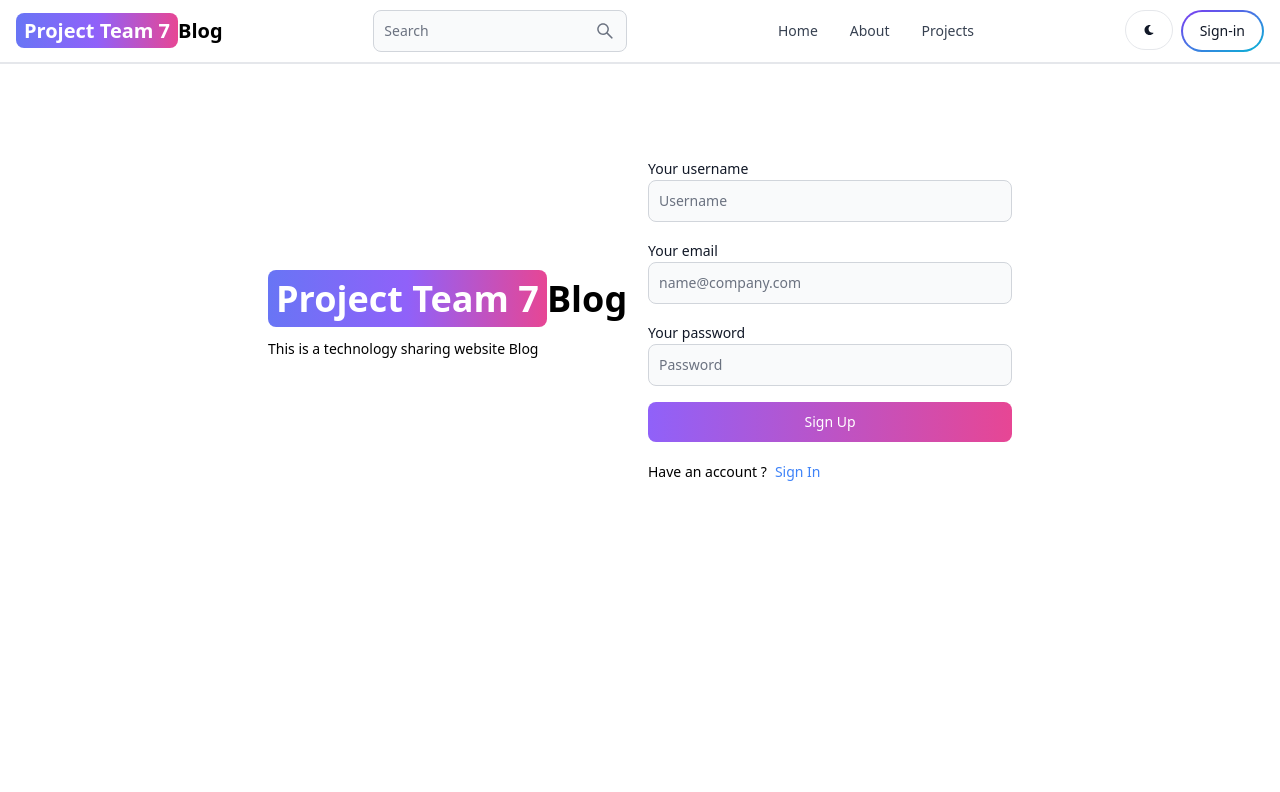
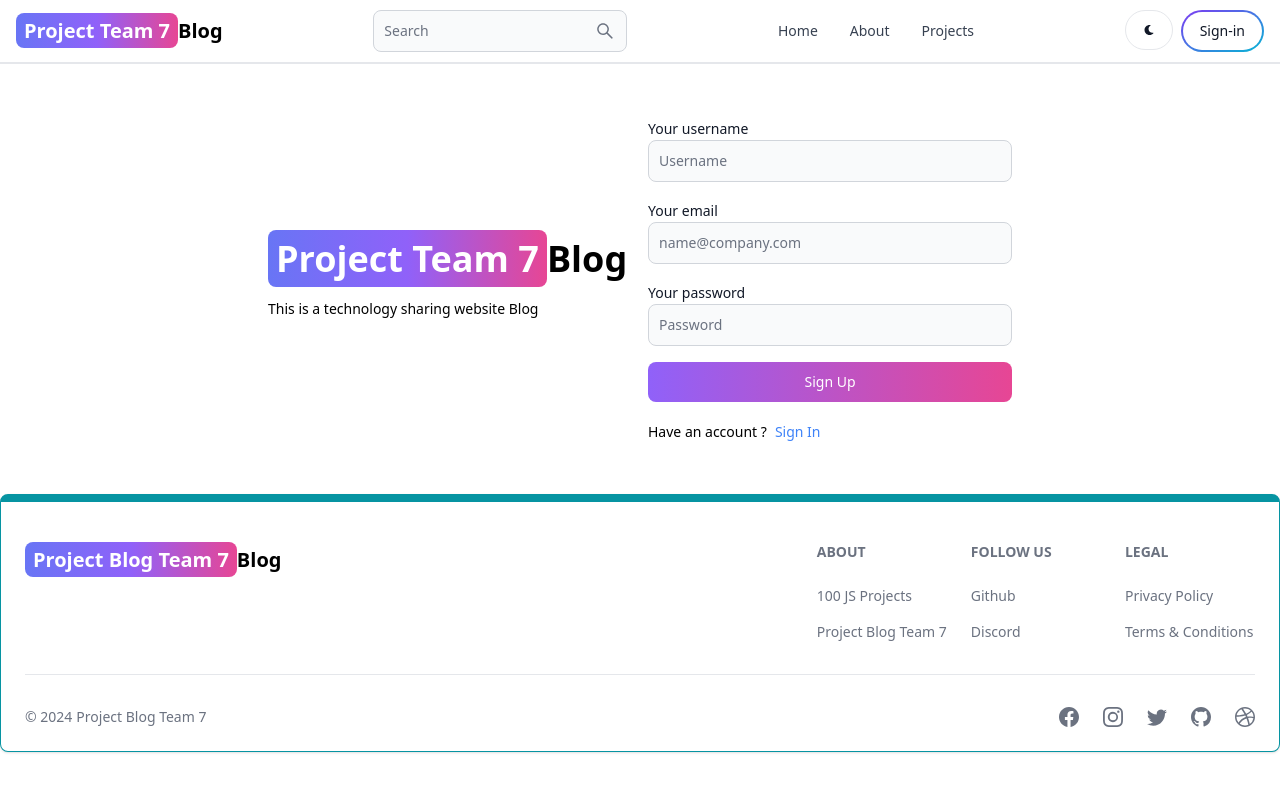
Before and after one commit to NgocNhan43/Project_WDP301, a React (Vite) app in the folder client/: page /sign-up in a window 1280 px wide. Shown: the top 792 px of the page. Built offline with nearby package versions, Linux system fonts and the light colour scheme.

Commit message:
update App, Footer, SignUp

```diff
--- a/client/src/App.jsx
+++ b/client/src/App.jsx
@@ -6,6 +6,7 @@
 import Dashboard from './pages/Dashboard'
 import Projects from './pages/Projects'
 import Header from './components/Header'
+import Footer from './pages/Footer'
 
 export default function App() {
   return (
@@ -20,7 +21,7 @@
         <Route path="/projects" element ={<Projects/>}/>
 
        </Routes>
-
+      <Footer/>
     </BrowserRouter>
   )
 }
--- /dev/null
+++ b/client/src/pages/Footer.jsx
@@ -0,0 +1,81 @@
+import { Footer } from 'flowbite-react';
+import { Link } from 'react-router-dom';
+import { BsFacebook, BsInstagram, BsTwitter, BsGithub, BsDribbble } from 'react-icons/bs';
+export default function FooterCom() {
+  return (
+    <Footer container className='border border-t-8 border-teal-500'>
+      <div className='w-full max-w-7xl mx-auto'>
+        <div className='grid w-full justify-between sm:flex md:grid-cols-1'>
+          <div className='mt-5'>
+            <Link
+              to='/'
+              className='self-center whitespace-nowrap text-lg sm:text-xl font-semibold dark:text-white'
+            >
+              <span className='px-2 py-1 bg-gradient-to-r from-indigo-500 via-purple-500 to-pink-500 rounded-lg text-white'>
+                Project Blog Team 7
+              </span>
+              Blog
+            </Link>
+          </div>
+          <div className='grid grid-cols-2 gap-8 mt-4 sm:grid-cols-3 sm:gap-6'>
+            <div>
+              <Footer.Title title='About' />
+              <Footer.LinkGroup col>
+                <Footer.Link
+                  href='https://www.100jsprojects.com'
+                  target='_blank'
+                  rel='noopener noreferrer'
+                >
+                  100 JS Projects
+                </Footer.Link>
+                <Footer.Link
+                  href='/about'
+                  target='_blank'
+                  rel='noopener noreferrer'
+                >
+                   Project Blog Team 7
+                </Footer.Link>
+              </Footer.LinkGroup>
+            </div>
+            <div>
+              <Footer.Title title='Follow us' />
+              <Footer.LinkGroup col>
+                <Footer.Link
+                  href='https://www.github.com/sahandghavidel'
+                  target='_blank'
+                  rel='noopener noreferrer'
+                >
+                  Github
+                </Footer.Link>
+                <Footer.Link href='#'>Discord</Footer.Link>
+              </Footer.LinkGroup>
+            </div>
+            <div>
+              <Footer.Title title='Legal' />
+              <Footer.LinkGroup col>
+                <Footer.Link href='#'>Privacy Policy</Footer.Link>
+                <Footer.Link href='#'>Terms &amp; Conditions</Footer.Link>
+              </Footer.LinkGroup>
+            </div>
+          </div>
+        </div>
+        <Footer.Divider />
+        <div className='w-full sm:flex sm:items-center sm:justify-between'>
+          <Footer.Copyright
+            href='#'
+            by="Project Blog Team 7"
+            year={new Date().getFullYear()}
+          />
+          <div className="flex gap-6 sm:mt-0 mt-4 sm:justify-center">
+            <Footer.Icon href='#' icon={BsFacebook}/>
+            <Footer.Icon href='#' icon={BsInstagram}/>
+            <Footer.Icon href='#' icon={BsTwitter}/>
+            <Footer.Icon href='https://github.com/NgocNhan43/Project_WDP301' icon={BsGithub}/>
+            <Footer.Icon href='#' icon={BsDribbble}/>
+
+          </div>
+        </div>
+      </div>
+    </Footer>
+  );
+}
--- a/client/src/pages/SignUp.jsx
+++ b/client/src/pages/SignUp.jsx
@@ -20,6 +20,7 @@
     }
     try {
       setLoading(true); //bắt đầu loggin
+
       setErrorMessage(null);
       const res = await fetch("/api/auth/signup", {
         method: "POST",
@@ -46,7 +47,7 @@
 
   return (
     //min-h-screen: độ cao màn hình 100%
-    <div className="min-h-screen mt-20">
+    <div className="min-h-min mt-10 mb-10" >
       <div
         className="flex p-3 max-w-3xl mx-auto flex-col
         md:items-center md:flex-row gap-4"
```
